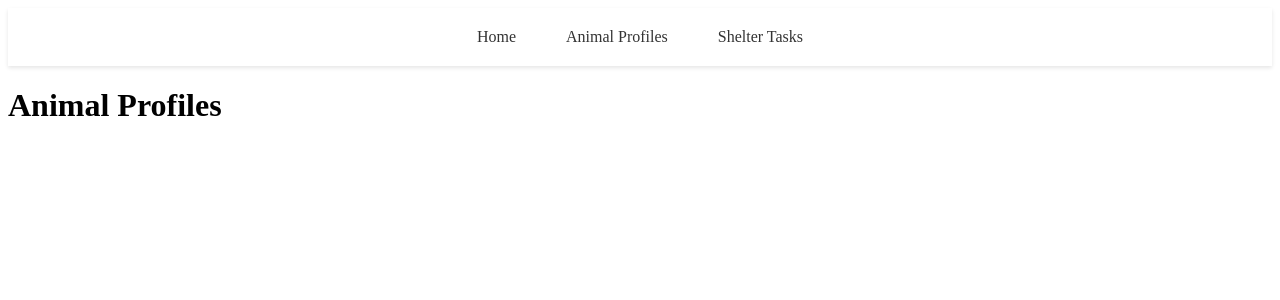
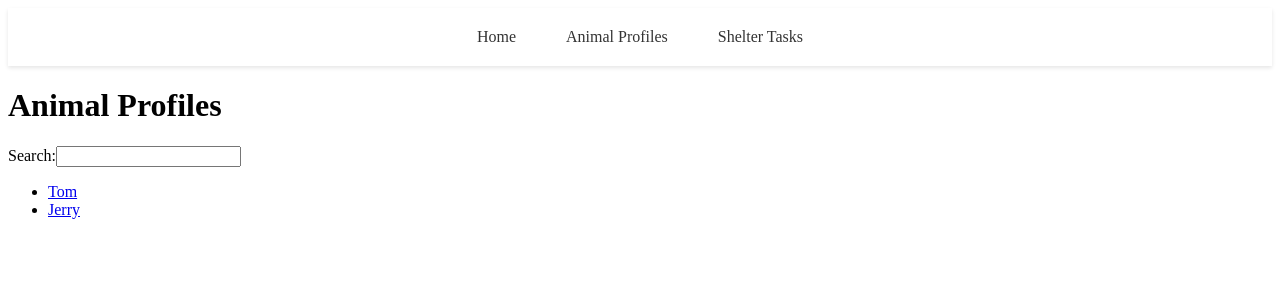
Before and after one commit to ceonz/final-project-frontend, a React (Create React App) app: page /animal-profiles in a window 1280 px wide. Shown: the top 300 px of the page. Built offline with nearby package versions, Linux system fonts and the light colour scheme.

Commit message:
added animal search with user text input

```diff
--- a/src/pages/AnimalProfiles.js
+++ b/src/pages/AnimalProfiles.js
@@ -1,11 +1,36 @@
-import React from "react";
+import React, { useState } from "react";
+import TextInput from "./TextInput";
 import { Link } from "react-router-dom";
 import "./Home";
 
 function AnimalProfiles() {
+  const [searchText, setSearchText] = useState("");
+
+  const handleSearchInputChange = (text) => {
+    setSearchText(text);
+  };
+
+  const animals = [
+    { name: "Tom", species: "Feline", age: 2 },
+    { name: "Jerry", species: "Mouse", age: 3 },
+
+  ];
+
+  const filteredAnimals = animals.filter((animal) =>
+    animal.name.toLowerCase().includes(searchText.toLowerCase())
+  );
+
   return (
     <div>
-      <h1> Animal Profiles </h1>
+      <h1>Animal Profiles</h1>
+      <TextInput onInputChange={handleSearchInputChange} />
+      <ul>
+        {filteredAnimals.map((animal, index) => (
+          <li key={index}>
+            <Link to={`/animal/${animal.name}`}>{animal.name}</Link>
+          </li>
+        ))}
+      </ul>
     </div>
   );
 }
--- /dev/null
+++ b/src/pages/TextInput.js
@@ -0,0 +1,20 @@
+import React, { useState } from "react";
+
+function TextInput({ onInputChange }) {
+  const [inputText, setInputText] = useState("");
+
+  const handleChange = (e) => {
+    const newText = e.target.value;
+    setInputText(newText);
+    onInputChange(newText);
+  };
+
+  return (
+    <div>
+      <label>Search:</label>
+      <input type="text" value={inputText} onChange={handleChange} />
+    </div>
+  );
+}
+
+export default TextInput;
```
